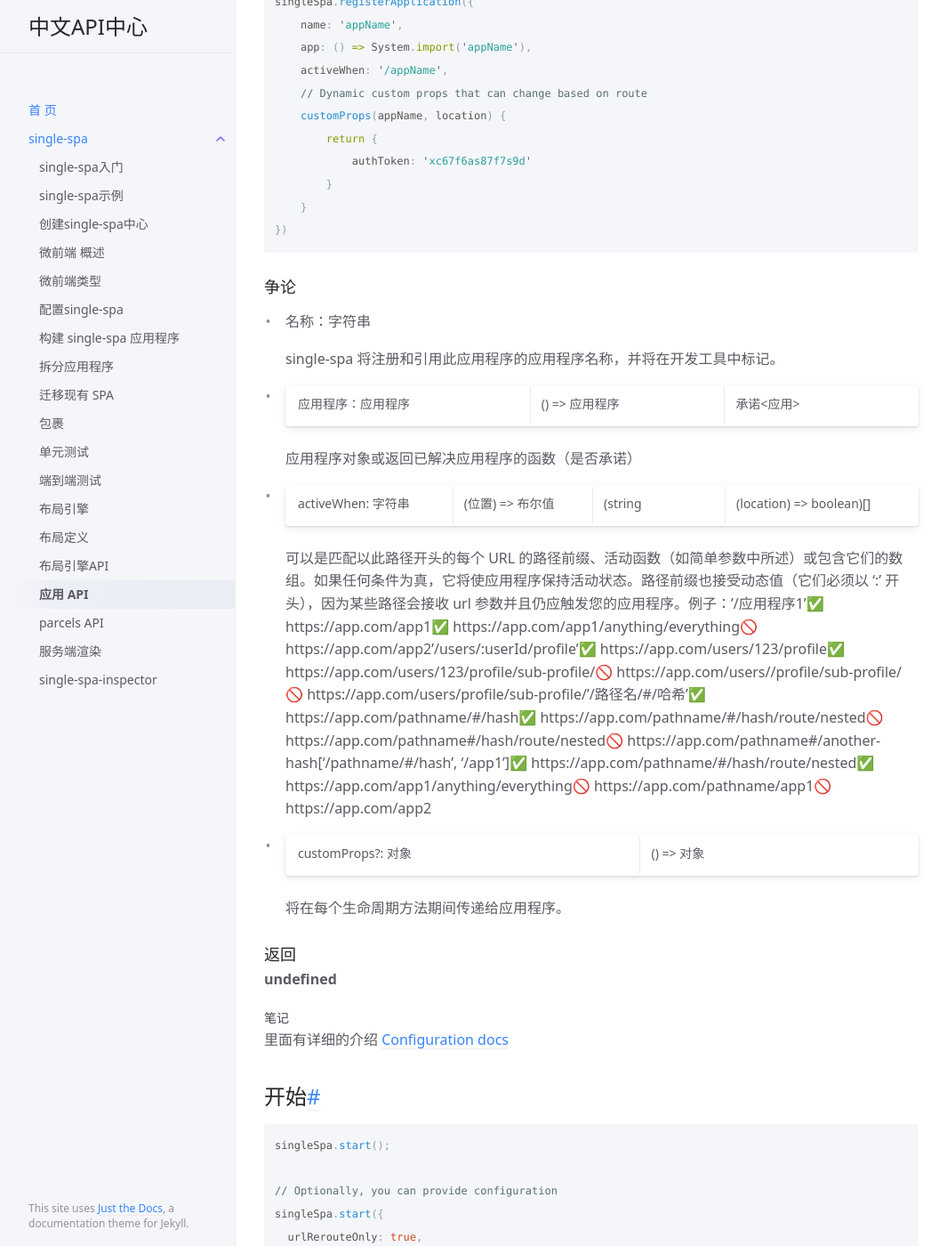
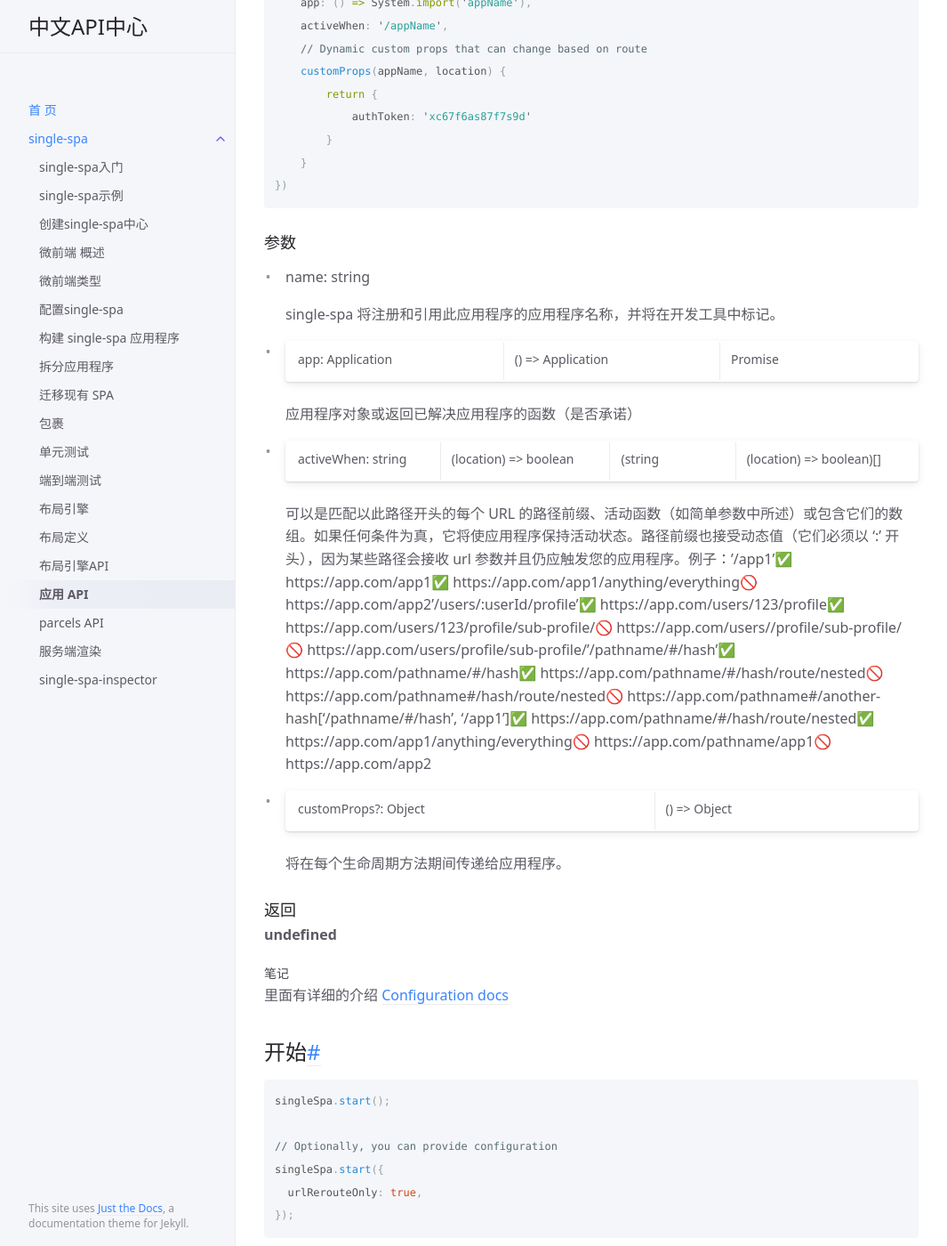
Before and after one commit to noenif/APITranslate, a Jekyll site: the page built from docs/single-spa/17.应用 API.md, in a window 1280 px wide and 1400 px high, scrolled down 1546 px. Shown: the whole window at 89% size, without its empty margins (107-1172 px from the left). Built offline with Jekyll 4.4.1, drawn with Linux system fonts in a browser that asks for light colours; some web fonts are replaced; some of the changed text lies outside the part shown.

Commit message:
提交文章

````diff
--- a/docs/single-spa/17.应用 API.md
+++ b/docs/single-spa/17.应用 API.md
@@ -4,8 +4,6 @@ title:  应用 API
 parent: single-spa
 nav_order: 17
 ---
-
-# 应用程序接口
 
 single-spa 导出命名函数和变量，而不是单个默认导出。这意味着导入必须以两种方式之一进行：
 
@@ -21,7 +19,7 @@ import * as singleSpa from 'single-spa';
 
 有两种注册应用程序的方法：
 
-### 简单的参数[#](https://single-spa.js.org/docs/api/#simple-arguments)
+### 简单的参数[#](https://single-spa.js.org/docs/api/#simple-参数)
 
 ```javascript
 singleSpa.registerApplication(
@@ -31,21 +29,21 @@ singleSpa.registerApplication(
 );
 ```
 
-### 争论
+### 参数
 
-- 应用名称：字符串
+- appName: string
 
   single-spa 将注册和引用此应用程序的应用程序名称，并将在开发工具中标记。
 
-- applicationOrLoadingFn: () => <Function | 承诺>
+- applicationOrLoadingFn: () => <Function | Promise>
 
   必须是一个加载函数，可以返回已解析的应用程序或承诺。
 
-- activityFn：（位置）=> 布尔值
+- activityFn: (location) => boolean
 
   必须是纯函数。该函数被调用**window.location**作为第一个参数，只要应用程序处于活动状态，就应该返回一个真值。
 
-- customProps?: 对象 | () => 对象
+- customProps?: Object | () => Object
 
   将在每个生命周期方法期间传递给应用程序。
 
@@ -78,21 +76,21 @@ singleSpa.registerApplication({
 })
 ```
 
-### 争论
+### 参数
 
-- 名称：字符串
+- name: string
 
   single-spa 将注册和引用此应用程序的应用程序名称，并将在开发工具中标记。
 
-- 应用程序：应用程序| () => 应用程序 | 承诺<应用>
+- app: Application | () => Application | Promise<Application>
 
   应用程序对象或返回已解决应用程序的函数（是否承诺）
 
-- activeWhen: 字符串 | (位置) => 布尔值 | (string | (location) => boolean)[]
+- activeWhen: string | (location) => boolean | (string | (location) => boolean)[]
 
-  可以是匹配以此路径开头的每个 URL 的路径前缀、活动函数（如简单参数中所述）或包含它们的数组。如果任何条件为真，它将使应用程序保持活动状态。路径前缀也接受动态值（它们必须以 ':' 开头），因为某些路径会接收 url 参数并且仍应触发您的应用程序。例子：'/应用程序1'✅ https://app.com/app1✅ https://app.com/app1/anything/everything🚫 https://app.com/app2'/users/:userId/profile'✅ https://app.com/users/123/profile✅ https://app.com/users/123/profile/sub-profile/🚫 https://app.com/users//profile/sub-profile/🚫 https://app.com/users/profile/sub-profile/'/路径名/#/哈希'✅ https://app.com/pathname/#/hash✅ https://app.com/pathname/#/hash/route/nested🚫 https://app.com/pathname#/hash/route/nested🚫 https://app.com/pathname#/another-hash['/pathname/#/hash', '/app1']✅ https://app.com/pathname/#/hash/route/nested✅ https://app.com/app1/anything/everything🚫 https://app.com/pathname/app1🚫 https://app.com/app2
+  可以是匹配以此路径开头的每个 URL 的路径前缀、活动函数（如简单参数中所述）或包含它们的数组。如果任何条件为真，它将使应用程序保持活动状态。路径前缀也接受动态值（它们必须以 ':' 开头），因为某些路径会接收 url 参数并且仍应触发您的应用程序。例子：'/app1'✅ https://app.com/app1✅ https://app.com/app1/anything/everything🚫 https://app.com/app2'/users/:userId/profile'✅ https://app.com/users/123/profile✅ https://app.com/users/123/profile/sub-profile/🚫 https://app.com/users//profile/sub-profile/🚫 https://app.com/users/profile/sub-profile/'/pathname/#/hash'✅ https://app.com/pathname/#/hash✅ https://app.com/pathname/#/hash/route/nested🚫 https://app.com/pathname#/hash/route/nested🚫 https://app.com/pathname#/another-hash['/pathname/#/hash', '/app1']✅ https://app.com/pathname/#/hash/route/nested✅ https://app.com/app1/anything/everything🚫 https://app.com/pathname/app1🚫 https://app.com/app2
 
-- customProps?: 对象 | () => 对象
+- customProps?: Object | () => Object
 
   将在每个生命周期方法期间传递给应用程序。
 
@@ -117,7 +115,7 @@ singleSpa.start({
 
 必须由您的single-spa 配置调用。前**start**被调用，应用程序将被加载，但永远不会被引导、挂载或卸载。的原因**start**是让您控制单页应用程序的性能。例如，您可能希望立即声明已注册的应用程序（以开始下载活动应用程序的代码），但在初始 AJAX 请求（可能是获取有关登录用户的信息）完成之前不实际挂载已注册的应用程序。在这种情况下，最好的性能是通过调用**registerApplication** 立即，但调用 **start** AJAX 请求完成后。
 
-### 争论
+### 参数
 
 这 **start(opts)** api 可选择接受单个 **opts**对象，具有以下属性。如果省略 opts 对象，则将应用所有默认值。
 
@@ -135,13 +133,13 @@ singleSpa.triggerAppChange();
 
 返回一个承诺，当所有应用程序都已安装/卸载时，该承诺将解决/拒绝。这是为测试 single-spa 而构建的，在生产应用程序中可能不需要。
 
-### 争论
+### 参数
 
 没有任何
 
 ### 返回
 
-- 承诺
+- Promise
 
   返回将在所有应用程序都安装后解决/拒绝的承诺。
 
@@ -161,9 +159,9 @@ document.querySelector('a').addEventListener(singleSpa.navigateToUrl);
 
 使用此实用功能可以轻松地在已注册的应用程序之间进行 url 导航，而无需处理 **event.preventDefault()**, **pushState**, **triggerAppChange()**， 等等。
 
-### 争论
+### 参数
 
-- 导航对象：字符串 | 上下文 | DOM事件
+- navigationObj: string | context | DOMEvent
 
   navigationObj 必须是以下类型之一：一个网址字符串。一个上下文 / thisArg 具有 **href**财产; 通话时有用**singleSpaNavigate.call(anchorElement)** 引用锚元素或其他上下文。DOMElement 上单击事件的 DOMEvent 对象，该对象具有 **href**属性; 非常适合**<a onclick="singleSpaNavigate"></a>** 用例。
 
@@ -178,13 +176,13 @@ const mountedAppNames = singleSpa.getMountedApps();
 console.log(mountedAppNames); // ['app1', 'app2', 'navbar']
 ```
 
-### 争论
+### 参数
 
 没有任何
 
 ### 返回
 
-- 应用名称：字符串[]
+- appNames: string[]
 
   每个字符串是当前注册的应用程序的名称 **MOUNTED**.
 
@@ -195,13 +193,13 @@ const appNames = singleSpa.getAppNames();
 console.log(appNames); // ['app1', 'app2', 'app3', 'navbar']
 ```
 
-### 争论
+### 参数
 
 没有任何
 
 ### 返回
 
-- 应用名称：字符串[]
+- appNames: string[]
 
   无论应用程序状态如何，每个字符串都是已注册应用程序的名称。
 
@@ -212,21 +210,21 @@ const status = singleSpa.getAppStatus('app1');
 console.log(status); // one of many statuses (see list below). e.g. MOUNTED
 ```
 
-### 争论
+### 参数
 
-- 应用名称：字符串
+- appName: string
 
   注册的应用程序名称。
 
 ### 返回
 
-- 应用状态：<字符串| 空>
+- appStatus: <string | null>
 
-  将是以下字符串常量之一，或 **null** 如果应用程序不存在。未加载应用程序已在 single-spa 注册但尚未加载。LOADING_SOURCE_CODE正在获取应用程序的源代码。NOT_BOOTSTRAPPED应用程序已加载但未启动。自举这 **bootstrap** 生命周期函数已被调用但尚未完成。未安装应用程序已加载并引导但尚未安装。安装应用程序正在安装但尚未完成。已安装应用程序当前处于活动状态并挂载到 DOM。卸载应用程序当前正在卸载但尚未完成。卸货应用程序当前正在卸载但尚未完成。SKIP_BECAUSE_BROKEN应用程序在加载、引导、挂载或卸载期间抛出错误，并且由于行为不端而被孤立并被跳过。其他应用程序将继续正常运行。负载错误应用程序的加载函数返回了一个被拒绝的承诺。这通常是由于尝试下载应用程序的 JavaScript 包时出现网络错误。Single-spa 将在用户导航离开当前路线然后返回它后重试加载应用程序。
+  将是以下字符串常量之一，或 **null** 如果应用程序不存在。NOT_LOADED应用程序已在 single-spa 注册但尚未加载。LOADING_SOURCE_CODE正在获取应用程序的源代码。NOT_BOOTSTRAPPED应用程序已加载但未启动。BOOTSTRAPPING这 **bootstrap** 生命周期函数已被调用但尚未完成。NOT_MOUNTED应用程序已加载并引导但尚未安装。MOUNTING应用程序正在安装但尚未完成。MOUNTED应用程序当前处于活动状态并挂载到 DOM。UNMOUNTING应用程序当前正在卸载但尚未完成。UNLOADING应用程序当前正在卸载但尚未完成。SKIP_BECAUSE_BROKEN应用程序在加载、引导、挂载或卸载期间抛出错误，并且由于行为不端而被孤立并被跳过。其他应用程序将继续正常运行。LOAD_ERROR应用程序的加载函数返回了一个被拒绝的承诺。这通常是由于尝试下载应用程序的 JavaScript 包时出现网络错误。Single-spa 将在用户导航离开当前路线然后返回它后重试加载应用程序。
 
 ### 处理 LOAD_ERROR 状态以重试模块[#](https://single-spa.js.org/docs/api/#handling-load_error-status-to-retry-module)
 
-如果模块加载失败（例如，由于网络错误），single-spa 会处理错误，但 SystemJS 不会稍后自动重试下载模块。为此，添加一个single-spa errorHandler 以从 SystemJS 注册表中删除该模块，并在以下情况下重新尝试下载该模块**System.import()** 在申请中 **LOAD_ERROR** 状态再次被调用。
+如果模块加载失败（例如，由于网络错误），single-spa 会处理错误，但 SystemJS 不会稍后自动重试下载模块。为此，添加一个single-spaerrorHandler 以从 SystemJS 注册表中删除该模块，并在以下情况下重新尝试下载该模块**System.import()** 在申请中 **LOAD_ERROR** 状态再次被调用。
 
 ```javascript
 singleSpa.addErrorHandler(err => {
@@ -256,19 +254,19 @@ singleSpa.unloadApplication('app1', { waitForUnmount: true });
 
 因为注册的应用程序可能会在 **unloadApplication**被调用时，您可以指定是要立即卸载还是要等到应用程序不再安装。这是通过**waitForUnmount** 选项。
 
-### 争论
+### 参数
 
-- 应用名称：字符串
+- appName: string
 
   注册的应用程序名称。
 
-- 选项？：{waitForUnmount：boolean = false}
+- options?: {waitForUnmount: boolean = false}
 
   选项必须是一个具有 **waitForUnmount**财产。什么时候**waitForUnmount** 是 **false**, 即使应用程序当前已安装，single-spa 也会立即卸载指定的注册应用程序。如果是**true**, single-spa 将在安全的情况下尽快卸载已注册的应用程序（当应用程序状态不是 **MOUNTED**）。
 
 ### 返回
 
-- 承诺
+- Promise
 
   当已成功卸载已注册的应用程序时，将解决此承诺。
 
@@ -290,13 +288,13 @@ unregisterApplication('app1').then(() => {
 - 取消注册应用程序不会从浏览器内存中删除其代码或 JavaScript 框架。
 - 取消注册应用程序的另一种方法是在应用程序的活动功能内执行权限检查。这具有防止应用程序永远安装的类似效果。
 
-### 争论
+### 参数
 
-- 应用名称：字符串
+- appName: string
 
 ### 返回
 
-- 承诺
+- Promise
 
   此承诺将在应用程序成功注销后得到解决。
 
@@ -312,15 +310,15 @@ console.log(appsForACertainRoute); // ['app2']
 
 将调用每个应用程序的活动功能 **url** 并为您提供应在该位置安装哪些应用程序的列表。
 
-### 争论
+### 参数
 
-- 网址：网址
+- url: URL
 
   一种 **URL** 在调用每个应用程序的活动函数以测试它们是否返回 true 时，将代替 window.location 使用的对象。
 
 ### 返回
 
-- 应用名称：字符串[]
+- appNames: string[]
 
   每个字符串是与提供的匹配的注册应用程序的名称 **url**.
 
@@ -357,15 +355,15 @@ function handleErr(err) {
 
 删除给定的错误处理函数。
 
-### 争论
+### 参数
 
-- 错误处理程序：函数
+- errorHandler: Function
 
   参考错误处理函数。
 
 ### 返回
 
-- 布尔值
+- boolean
 
   **true** 如果错误处理程序被删除，并且 **false** 如果不是。
 
@@ -394,19 +392,19 @@ const parcel2 = singleSpa.mountRootParcel(() => import('./some-parcel.js'), {
 
 卸载需要手动触发。
 
-### 争论
+### 参数
 
-- ParcelConfig：对象或加载函数
+- parcelConfig: Object or Loading Function
 
   [parcelConfig](/docs/parcels-api#parcel-configuration)
 
-- ParcelProps：具有 domElement 属性的对象
+- parcelProps: Object with a domElement property
 
   [parcelProps](/docs/parcels-api#parcel-props)
 
 ### 返回
 
-- 包裹对象
+- Parcel object
 
   看 [Parcels API](https://single-spa.js.org/docs/parcels-api.html) 了解更多详情。
 
@@ -414,7 +412,7 @@ const parcel2 = singleSpa.mountRootParcel(() => import('./some-parcel.js'), {
 
 这 **pathToActiveWhen** 函数将字符串 URL 路径转换为 [activity function](https://single-spa.js.org/docs/configuration/#activity-function). 字符串路径可能包含路由参数，single-spa 将匹配任何字符。默认情况下， pathToActiveWhen 假定提供的字符串是**前缀**；但是，这可以通过**exactMatch** 范围。
 
-当字符串传入时，此函数由 single-spa 使用 **registerApplication** 作为 **activeWhen** 争论。
+当字符串传入时，此函数由 single-spa 使用 **registerApplication** 作为 **activeWhen** 参数。
 
 ***参数\***
 
@@ -452,13 +450,13 @@ activeWhen(new URL('http://localhost/page')); // false
 
 ## 确保JQuery支持[#](https://single-spa.js.org/docs/api/#ensurejquerysupport)
 
-```
+```javascript
 singleSpa.ensureJQuerySupport(jQuery);
 ```
 
 jQuery 使用 [event delegation](https://learn.jquery.com/events/event-delegation/)所以 single-spa 必须对页面上的每个 jQuery 版本进行猴子补丁。single-spa 将尝试通过查找来自动执行此操作**window.jQuery** 或者 **window.$**. 如果页面上包含多个版本或者 jQuery 绑定到不同的全局变量，请使用此显式方法。
 
-### 争论
+### 参数
 
 - jQuery?: JQueryFn = window.jQuery
 
@@ -483,17 +481,17 @@ singleSpa.setBootstrapMaxTime(3000, true, 10000);
 
 设置引导超时的全局配置。
 
-### 争论
+### 参数
 
-- 毫：数字
+- millis: number
 
   超时前等待引导程序完成的毫秒数。
 
-- dieOnTimeout：boolean = false
+- dieOnTimeout: boolean = false
 
   如果为 false，则正在减慢速度的已注册应用程序只会在控制台中引起一些警告，直到 **millis** 到达了。如果为真，则正在减慢速度的已注册应用程序将被孤立到 SKIP_BECAUSE_BROKEN 状态，在这种状态下，它们将再也没有机会破坏一切。每个注册的应用程序都可以为自己覆盖此行为。
 
-- 警告米利斯：数字 = 1000
+- warningMillis: number = 1000
 
   在最终超时之前发生的控制台警告之间等待的毫秒数。
 
@@ -516,17 +514,17 @@ singleSpa.setMountMaxTime(3000, true, 10000);
 
 设置挂载超时的全局配置。
 
-### 争论
+### 参数
 
-- 毫：数字
+- millis: number
 
   超时前等待挂载完成的毫秒数。
 
-- dieOnTimeout：boolean = false
+- dieOnTimeout: boolean = false
 
   如果为 false，则正在减慢速度的已注册应用程序只会在控制台中引起一些警告，直到 **millis** 到达了。如果为真，则正在减慢速度的已注册应用程序将被孤立到 SKIP_BECAUSE_BROKEN 状态，在这种状态下，它们将再也没有机会破坏一切。每个注册的应用程序都可以为自己覆盖此行为。
 
-- 警告米利斯：数字 = 1000
+- warningMillis: number = 1000
 
   在最终超时之前发生的控制台警告之间等待的毫秒数。
 
@@ -549,17 +547,17 @@ singleSpa.setUnmountMaxTime(3000, true, 10000);
 
 设置卸载超时的全局配置。
 
-### 争论
+### 参数
 
-- 毫：数字
+- millis: number
 
   超时前等待卸载完成的毫秒数。
 
-- dieOnTimeout：boolean = false
+- dieOnTimeout: boolean = false
 
   如果为 false，则正在减慢速度的已注册应用程序只会在控制台中引起一些警告，直到 **millis** 到达了。如果为真，则正在减慢速度的已注册应用程序将被孤立到 SKIP_BECAUSE_BROKEN 状态，在这种状态下，它们将再也没有机会破坏一切。每个注册的应用程序都可以为自己覆盖此行为。
 
-- 警告米利斯：数字 = 1000
+- warningMillis: number = 1000
 
   在最终超时之前发生的控制台警告之间等待的毫秒数。
 
@@ -584,17 +582,17 @@ singleSpa.setUnloadMaxTime(3000, true, 10000);
 
 设置卸载超时的全局配置。
 
-### 争论
+### 参数
 
-- 毫：数字
+- millis: number
 
   超时前等待卸载完成的毫秒数。
 
-- dieOnTimeout：boolean = false
+- dieOnTimeout: boolean = false
 
   如果为 false，则正在减慢速度的已注册应用程序只会在控制台中引起一些警告，直到 **millis** 到达了。如果为真，则正在减慢速度的已注册应用程序将被孤立到 SKIP_BECAUSE_BROKEN 状态，在这种状态下，它们将再也没有机会破坏一切。每个注册的应用程序都可以为自己覆盖此行为。
 
-- 警告米利斯：数字 = 1000
+- warningMillis: number = 1000
 
   在最终超时之前发生的控制台警告之间等待的毫秒数。
 
@@ -755,7 +753,7 @@ window.addEventListener('single-spa:before-mount-routing-event', evt => {
 });
 ```
 
-一种 **single-spa:before-mount-routing-event** 事件在之后触发 **before-routing-event** 和之前 **routing-event**. 它保证在卸载所有single-spa 应用程序之后，但在安装任何新应用程序之前触发。
+一种 **single-spa:before-mount-routing-event** 事件在之后触发 **before-routing-event** 和之前 **routing-event**. 它保证在卸载所有single-spa应用程序之后，但在安装任何新应用程序之前触发。
 
 ### 首次安装前[#](https://single-spa.js.org/docs/api/#before-first-mount)
 
````
Also changed, not shown: other parts of docs/single-spa/17.应用 API.md (+1 -1 lines).
